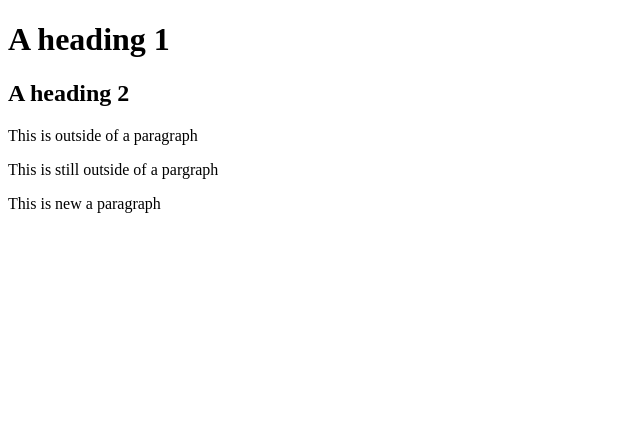
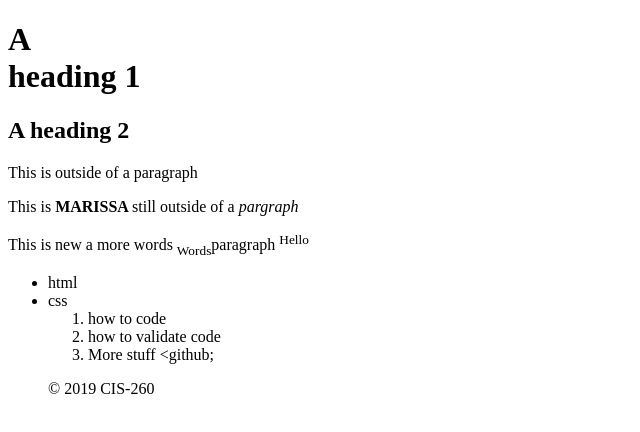
Before and after one commit to MarissaTortora/assignment1, a plain HTML site: page Index.html in a window 1280 px wide. Shown: the whole page, without its empty margins (0-640 px from the left). Drawn offline with Linux system fonts and the light colour scheme.

Commit message:
Add files via upload

```diff
--- a/Index.html
+++ b/Index.html
@@ -6,10 +6,29 @@
         <link rel="stylesheet" type="text/css" href="css/styles.css">
     </head>
     <body>
-        <h1>A heading 1</h1>
+        <h1>A <br> heading 1</h1>
         <h2>A heading 2</h2>
         This is outside of a paragraph
-        <p>This is still outside of a pargraph<p>
-                <p> This is new a paragraph</p>
+        <p>This is <strong> MARISSA
+            </strong>still outside of a <em>pargraph</em>
+            <p>
+                <p> This is new a more words <sub>Words</sub>paragraph <sup> Hello
+                    </sup> </p>
     </body>
+
+    <ul>
+        <li> html</li>
+        <li> css</li>
+
+        <ol>
+        <li> how to code</li>
+            <li> how to validate code</li>
+            <li> More stuff &lt;github;
+        </li>
+
+        </ol>
+    <p>&copy; 2019 CIS-260 </p>
+
+
+    </ul>
 </html>
```
